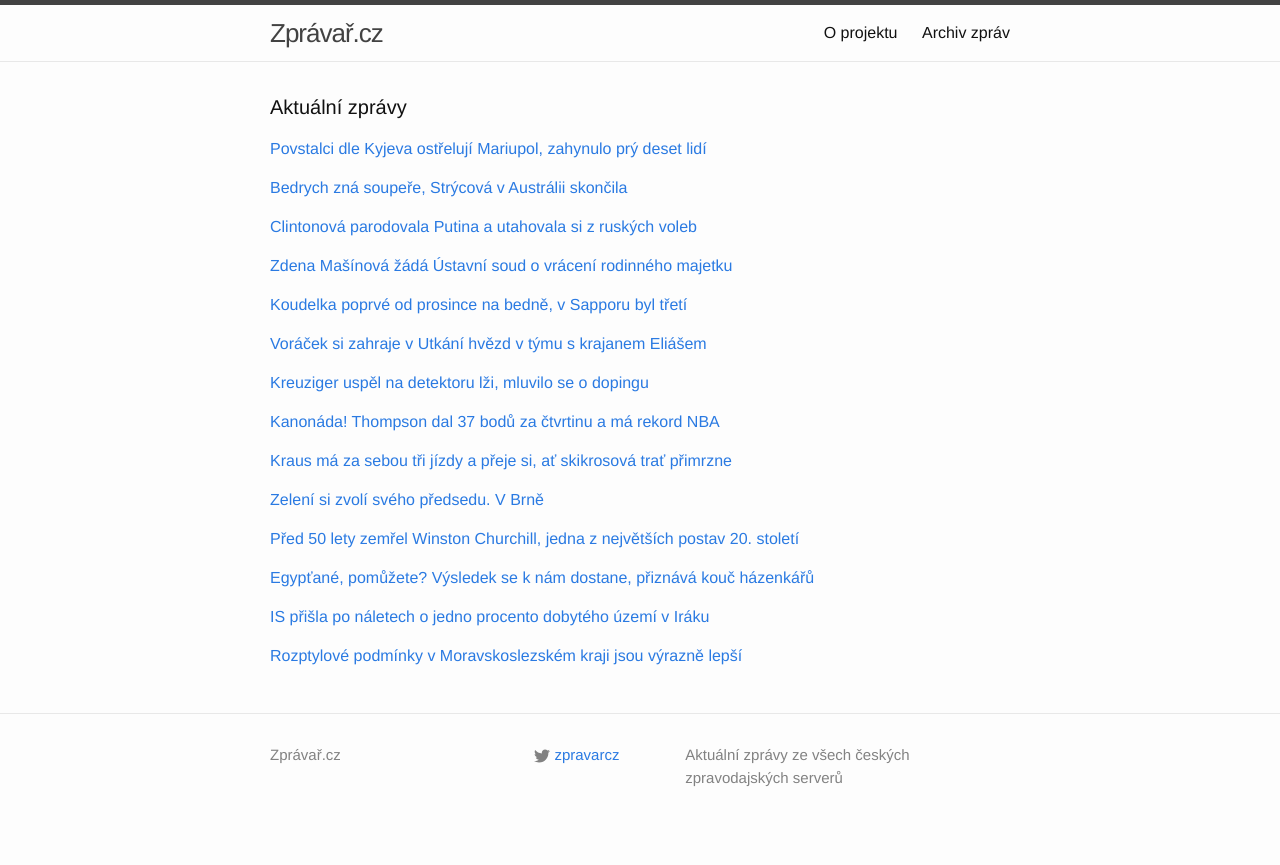
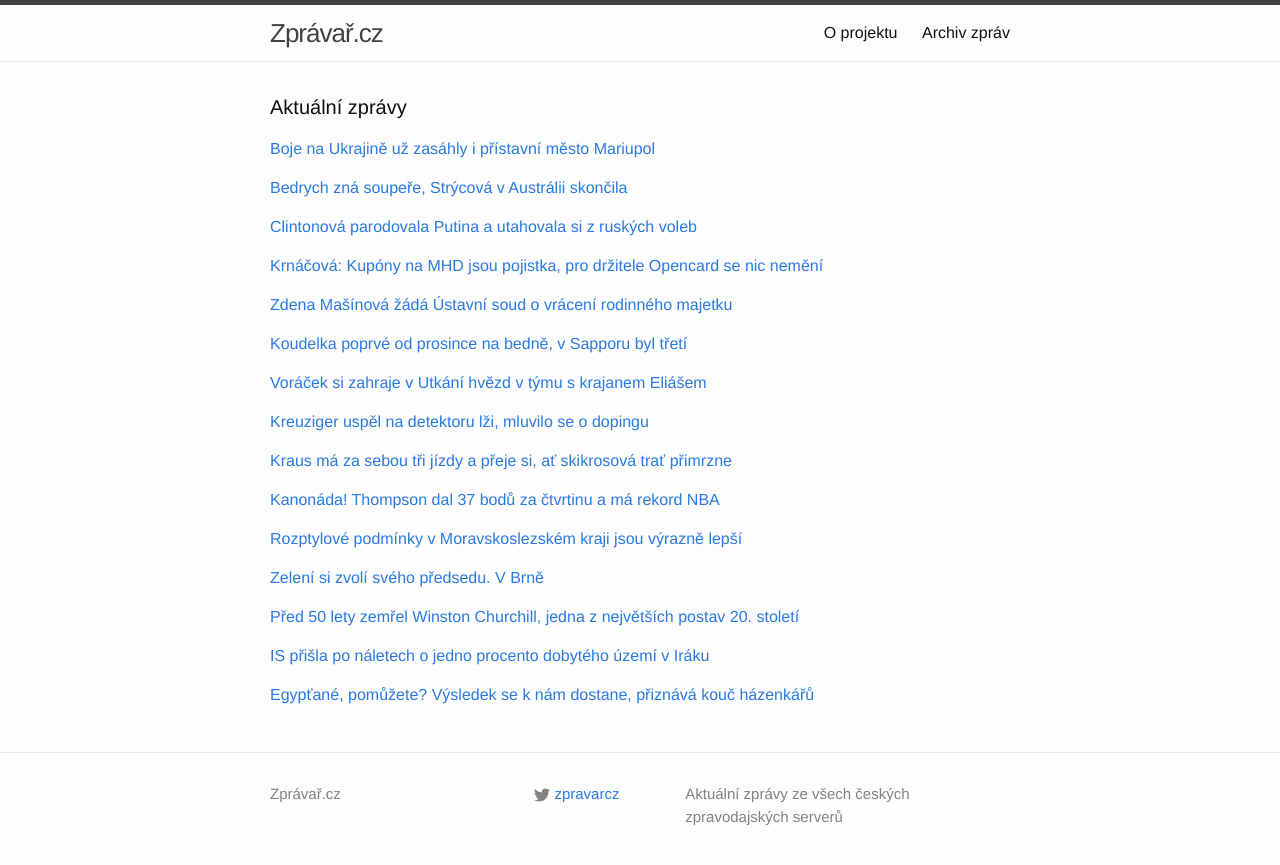
Before and after one commit to adliska/zpravar, a Jekyll site: the page built from index.html, in a window 1280 px wide. Shown: the top 865 px of the page. Built offline with Jekyll 4.4.1, drawn with Linux system fonts in a browser that asks for light colours; some of the changed lines change nothing that is shown.

Commit message:
zpravar news update

```diff
--- a/index.html
+++ b/index.html
@@ -5,9 +5,11 @@ layout: default
 <div class="home">
     <h1 class="page-heading">Aktuální zprávy</h1>
 
-<p><a href="javascript:;" onclick="toggle_visibility('zpravy0')">Povstalci dle Kyjeva ostřelují Mariupol, zahynulo prý deset lidí</a></p>
+<p><a href="javascript:;" onclick="toggle_visibility('zpravy0')">Boje na Ukrajině už zasáhly i přístavní město Mariupol</a></p>
 <div id="zpravy0" style="display:none">
 <ul>
+<li><a href=http://www.rozhlas.cz/_zprava/boje-na-ukrajine-uz-zasahly-i-pristavni-mesto-mariupol--1447536>Boje na Ukrajině už zasáhly i přístavní město Mariupol - www.rozhlas.cz</a></li>
+<li><a href=http://www.ceskatelevize.cz/ct24/svet/299315-mrtvi-v-primorskem-mariupolu-mesto-maji-ostrelovat-povstalci/>Mrtví v přímořském Mariupolu, město mají ostřelovat povstalci - www.ceskatelevize.cz</a></li>
 <li><a href=http://www.ceskenoviny.cz/zpravy/zpravy/povstalci-dle-kyjeva-ostreluji-mariupol-zahynulo-pry-deset-lidi/1172871>Povstalci dle Kyjeva ostřelují Mariupol, zahynulo prý deset lidí - www.ceskenoviny.cz</a></li>
 <li><a href=http://www.rozhlas.cz/_zprava/pri-ostrelovani-mariupolu-zahynulo-nejmene-10-osob--1447536>Při ostřelování Mariupolu zahynulo nejméně 10 osob - www.rozhlas.cz</a></li>
 <li><a href=http://echo24.cz/a/wBNEx>Boje na Ukrajině dál zesílily, povstalci ostřelují Mariupol - echo24.cz</a></li>
@@ -43,8 +45,19 @@ layout: default
 <li><a href=http://www.lidovky.cz/clintonova-zertovala-na-ucet-putina-a-ruskych-voleb-fyu-/zpravy-svet.aspx?c=A150124_072653_lide_mct>Clintonová žertovala na účet Putina a ruských voleb  - www.lidovky.cz</a></li>
 <li><a href=http://zpravy.idnes.cz/clintonova-parodovala-putina-d2b-/zahranicni.aspx?c=A150124_070934_zahranicni_cen>Clintonová parodovala Putina, opřela se do jeho prezidentské rošády - zpravy.idnes.cz</a></li>
 </ul>
-</div><p><a href="javascript:;" onclick="toggle_visibility('zpravy3')">Zdena Mašínová žádá Ústavní soud o vrácení rodinného majetku</a></p>
+</div><p><a href="javascript:;" onclick="toggle_visibility('zpravy3')">Krnáčová: Kupóny na MHD jsou pojistka, pro držitele Opencard se nic nemění</a></p>
 <div id="zpravy3" style="display:none">
+<ul>
+<li><a href=http://domaci.ihned.cz/c1-63431420-krnacova-praha-mhd-opencard-papirove-kupony-zruseni>Krnáčová: Kupóny na MHD jsou pojistka, pro držitele Opencard se nic nemění - domaci.ihned.cz</a></li>
+<li><a href=http://echo24.cz/a/igJQK>Krnáčová mírní kritku: Papírové kupony na MHD jsou jen záložní řešení - echo24.cz</a></li>
+<li><a href=http://www.ceskatelevize.cz/ct24/regiony/299316-primatorka-mirni-plany-s-papirovymi-kupony-maji-byt-jen-zalozni/>Primátorka mírní plány s papírovými kupony, mají být jen záložní - www.ceskatelevize.cz</a></li>
+<li><a href=http://zpravy.aktualne.cz/regiony/praha/papirove-kupony-na-mhd-jsou-jen-zaloha-uklidnuje-krnacova/r~0325371ea3b711e4aff10025900fea04/>Papírové kupony na MHD jsou jen záloha, uklidňuje Krnáčová - zpravy.aktualne.cz</a></li>
+<li><a href=http://praha.idnes.cz/kupony-na-hromadnou-dopravu-praha-drv-/praha-zpravy.aspx?c=A150124_111947_praha-zpravy_mav>Krnáčová: Pro držitele Opencard se nic nemění, papír je záložní řešení - praha.idnes.cz</a></li>
+<li><a href=http://www.ceskenoviny.cz/zpravy/zpravy/papirove-kupony-na-mhd-jsou-jen-zalozni-reseni-uvedla-krnacova/1172880>Papírové kupony na MHD jsou jen záložní řešení, uvedla Krnáčová - www.ceskenoviny.cz</a></li>
+<li><a href=http://zpravy.e15.cz/byznys/doprava-a-logistika/papirove-kupony-na-mhd-jsou-jen-zalozni-reseni-tvrdi-krnacova-1156036>Papírové kupony na MHD jsou jen záložní řešení, tvrdí Krnáčová - zpravy.e15.cz</a></li>
+</ul>
+</div><p><a href="javascript:;" onclick="toggle_visibility('zpravy4')">Zdena Mašínová žádá Ústavní soud o vrácení rodinného majetku</a></p>
+<div id="zpravy4" style="display:none">
 <ul>
 <li><a href=http://www.denik.cz/z_domova/zdena-masinova-zada-ustavni-soud-o-vraceni-rodinneho-majetku-20150124.html>Zdena Mašínová žádá Ústavní soud o vrácení rodinného majetku - www.denik.cz</a></li>
 <li><a href=http://zpravy.e15.cz/domaci/udalosti/sestra-bratru-masinu-nevzdava-boj-o-majetek-obrati-se-na-ustavni-soud-1156022>Sestra bratrů Mašínů nevzdává boj o majetek, obrátí se na Ústavní soud - zpravy.e15.cz</a></li>
@@ -53,8 +66,8 @@ layout: default
 <li><a href=http://zpravy.aktualne.cz/domaci/sestra-bratri-masinu-zene-boj-o-majetek-k-ustavnimu-soudu/r~395f8c9aa3a211e490f70025900fea04/>Sestra bratří Mašínů žene boj o majetek k Ústavnímu soudu - zpravy.aktualne.cz</a></li>
 <li><a href=http://www.rozhlas.cz/_zprava/zdena-masinova-nevzdava-boj-o-rodinny-statek-v-losanech-podala-ustavni-stiznost--1447484>Zdena Mašínová nevzdává boj o rodinný statek v Lošanech. Podala ústavní stížnost - www.rozhlas.cz</a></li>
 </ul>
-</div><p><a href="javascript:;" onclick="toggle_visibility('zpravy4')">Koudelka poprvé od prosince na bedně, v Sapporu byl třetí</a></p>
-<div id="zpravy4" style="display:none">
+</div><p><a href="javascript:;" onclick="toggle_visibility('zpravy5')">Koudelka poprvé od prosince na bedně, v Sapporu byl třetí</a></p>
+<div id="zpravy5" style="display:none">
 <ul>
 <li><a href=http://sport.aktualne.cz/koudelka-poprve-od-prosince-na-bedne-v-sapporu-byl-treti/r~3d5d4518a3ab11e4b98c002590604f2e/>Koudelka poprvé od prosince na bedně, v Sapporu byl třetí - sport.aktualne.cz</a></li>
 <li><a href=http://www.tyden.cz/rubriky/sport/zimni-sporty/koudelka-se-vratil-na-bednu-v-japonsku-doletl-na-treti-misto_331226.html>Koudelka se vrátil na \"bednu\", v Japonsku dolétl na třetí místo - www.tyden.cz</a></li>
@@ -63,8 +76,8 @@ layout: default
 <li><a href=http://sport.idnes.cz/skoky-na-lyzich-sapporo-svetovy-pohar-dh7-/lyzovani.aspx?c=A150124_094844_lyzovani_rou>Skokan na lyžích Koudelka je po prvním kole v Sapporu pátý - sport.idnes.cz</a></li>
 <li><a href=http://www.sportovninoviny.cz/zpravy/koudelka-je-paty-po-prvnim-kole-skoku-v-sapporu/1172861>Koudelka je pátý po prvním kole skoků v Sapporu - www.sportovninoviny.cz</a></li>
 </ul>
-</div><p><a href="javascript:;" onclick="toggle_visibility('zpravy5')">Voráček si zahraje v Utkání hvězd v týmu s krajanem Eliášem</a></p>
-<div id="zpravy5" style="display:none">
+</div><p><a href="javascript:;" onclick="toggle_visibility('zpravy6')">Voráček si zahraje v Utkání hvězd v týmu s krajanem Eliášem</a></p>
+<div id="zpravy6" style="display:none">
 <ul>
 <li><a href=http://hokej.idnes.cz/hokej-nhl-all-star-game-0b2-/nhl.aspx?c=A150124_101904_nhl_rou>Voráček si zahraje v Utkání hvězd v týmu s krajanem Eliášem - hokej.idnes.cz</a></li>
 <li><a href=http://www.denik.cz/hokej/voracek-si-v-utkani-hvezd-nhl-zahraje-s-eliasem-proti-nastoupi-vrbata-20150124.html>Voráček si v Utkání hvězd NHL zahraje s Eliášem, proti nastoupí Vrbata - www.denik.cz</a></li>
@@ -72,22 +85,14 @@ layout: default
 <li><a href=http://sport.aktualne.cz/utkani-hvezd-po-trech-letech-v-columbusu-budou-i-ctyri-cesi/r~d1b37a4ea39111e49e4b0025900fea04/>Utkání hvězd po třech letech. V Columbusu budou i čtyři Češi - sport.aktualne.cz</a></li>
 <li><a href=http://www.tyden.cz/rubriky/sport/hokej/nhl/konecne-all-star-game-se-vraci-po-trech-letech-i-se-ctyrmi-cechy_331195.html>Konečně! All Star Game se vrací po třech letech i se čtyřmi Čechy - www.tyden.cz</a></li>
 </ul>
-</div><p><a href="javascript:;" onclick="toggle_visibility('zpravy6')">Kreuziger uspěl na detektoru lži, mluvilo se o dopingu</a></p>
-<div id="zpravy6" style="display:none">
+</div><p><a href="javascript:;" onclick="toggle_visibility('zpravy7')">Kreuziger uspěl na detektoru lži, mluvilo se o dopingu</a></p>
+<div id="zpravy7" style="display:none">
 <ul>
 <li><a href=http://www.tyden.cz/rubriky/sport/ostatni-sporty/kreuziger-uspel-na-detektoru-lzi-mluvilo-se-o-dopingu_331220.html>Kreuziger uspěl na detektoru lži, mluvilo se o dopingu - www.tyden.cz</a></li>
 <li><a href=http://www.denik.cz/ostatni_sport/kauza-kreuziger-graduje-cesky-cyklista-sel-i-na-detektor-lzi-20150124.html>Kauza Kreuziger graduje. Český cyklista šel i na detektor lži - www.denik.cz</a></li>
 <li><a href=http://sport.aktualne.cz/kreuziger-stale-bojuje-za-ocisteni-zkusil-uz-i-detektor-lzi/r~5fe29582a39411e4b6d20025900fea04/>Kreuziger stále bojuje za očištění. Zkusil už i detektor lži - sport.aktualne.cz</a></li>
 <li><a href=http://www.sportovninoviny.cz/zpravy/kreuziger-kvuli-kauze-s-biologickym-pasem-sel-na-detektor-lzi/1172822>Kreuziger kvůli kauze s biologickým pasem šel na detektor lži - www.sportovninoviny.cz</a></li>
 <li><a href=http://sport.idnes.cz/kreuziger-a-detektor-lzi-0x3-/cyklistika.aspx?c=A150123_201139_cyklistika_tm2>Dopoval jsi někdy? Ne! Kreuziger odpovídal na detektoru lži a prošel - sport.idnes.cz</a></li>
-</ul>
-</div><p><a href="javascript:;" onclick="toggle_visibility('zpravy7')">Kanonáda! Thompson dal 37 bodů za čtvrtinu a má rekord NBA</a></p>
-<div id="zpravy7" style="display:none">
-<ul>
-<li><a href=http://sport.aktualne.cz/kanonada-thompson-dal-37-bodu-za-ctvrtinu-a-ma-rekord-nba/r~f08a8d86a3a511e4a10c0025900fea04/>Kanonáda! Thompson dal 37 bodů za čtvrtinu a má rekord NBA - sport.aktualne.cz</a></li>
-<li><a href=http://sport.idnes.cz/basketbal-nba-zpravodajstvi-dgc-/basket.aspx?c=A150124_093413_sport-basket_rou>Thompson z Golden State má rekord NBA, za jednu čtvrtinu dal 37 bodů - sport.idnes.cz</a></li>
-<li><a href=http://www.denik.cz/ostatni_sport/to-byl-vykon-thompson-vytvoril-rekord-nba-za-ctvrtinu-dal-37-bodu-20150124.html>To byl výkon! Thompson vytvořil rekord NBA, za čtvrtinu dal 37 bodů - www.denik.cz</a></li>
-<li><a href=http://www.sportovninoviny.cz/zpravy/thompson-vytvoril-rekord-nba-za-jednu-ctvrtinu-dal-37-bodu/1172859>Thompson vytvořil rekord NBA, za jednu čtvrtinu dal 37 bodů - www.sportovninoviny.cz</a></li>
 </ul>
 </div><p><a href="javascript:;" onclick="toggle_visibility('zpravy8')">Kraus má za sebou tři jízdy a přeje si, ať skikrosová trať přimrzne</a></p>
 <div id="zpravy8" style="display:none">
@@ -97,39 +102,47 @@ layout: default
 <li><a href=http://www.tyden.cz/rubriky/sport/zimni-sporty/skikrosar-kraus-chce-to-seslapnout-boule-a-prejet-nerovnosti_331193.html>Skikrosař Kraus: Chce to sešlápnout boule a přejet nerovnosti - www.tyden.cz</a></li>
 <li><a href=http://www.denik.cz/zimni_sporty/kraus-se-pred-ms-citi-dobre-zkusim-vytahnout-neco-ze-svych-zkusenosti-20150124.html>Kraus se před MS cítí dobře: Zkusím vytáhnout něco ze svých zkušeností - www.denik.cz</a></li>
 </ul>
-</div><p><a href="javascript:;" onclick="toggle_visibility('zpravy9')">Zelení si zvolí svého předsedu. V Brně</a></p>
+</div><p><a href="javascript:;" onclick="toggle_visibility('zpravy9')">Kanonáda! Thompson dal 37 bodů za čtvrtinu a má rekord NBA</a></p>
 <div id="zpravy9" style="display:none">
+<ul>
+<li><a href=http://sport.aktualne.cz/kanonada-thompson-dal-37-bodu-za-ctvrtinu-a-ma-rekord-nba/r~f08a8d86a3a511e4a10c0025900fea04/>Kanonáda! Thompson dal 37 bodů za čtvrtinu a má rekord NBA - sport.aktualne.cz</a></li>
+<li><a href=http://sport.idnes.cz/basketbal-nba-zpravodajstvi-dgc-/basket.aspx?c=A150124_093413_sport-basket_rou>Thompson z Golden State má rekord NBA, za jednu čtvrtinu dal 37 bodů - sport.idnes.cz</a></li>
+<li><a href=http://www.denik.cz/ostatni_sport/to-byl-vykon-thompson-vytvoril-rekord-nba-za-ctvrtinu-dal-37-bodu-20150124.html>To byl výkon! Thompson vytvořil rekord NBA, za čtvrtinu dal 37 bodů - www.denik.cz</a></li>
+<li><a href=http://www.sportovninoviny.cz/zpravy/thompson-vytvoril-rekord-nba-za-jednu-ctvrtinu-dal-37-bodu/1172859>Thompson vytvořil rekord NBA, za jednu čtvrtinu dal 37 bodů - www.sportovninoviny.cz</a></li>
+</ul>
+</div><p><a href="javascript:;" onclick="toggle_visibility('zpravy10')">Rozptylové podmínky v Moravskoslezském kraji jsou výrazně lepší</a></p>
+<div id="zpravy10" style="display:none">
+<ul>
+<li><a href=http://www.ceskenoviny.cz/zpravy/zpravy/rozptylove-podminky-v-moravskoslezskem-kraji-jsou-vyrazne-lepsi/1172831>Rozptylové podmínky v Moravskoslezském kraji jsou výrazně lepší - www.ceskenoviny.cz</a></li>
+<li><a href=http://zpravy.aktualne.cz/domaci/ovzdusi-v-olomouckem-i-zlinskem-kraji-se-zlepsilo/r~304dd15ea39b11e4b6d20025900fea04/>Ovzduší v Olomouckém i Zlínském kraji se zlepšilo - zpravy.aktualne.cz</a></li>
+<li><a href=http://www.ceskenoviny.cz/zpravy/zpravy/ovzdusi-v-olomouckem-i-zlinskem-kraji-se-jiz-vycistilo/1172831>Ovzduší v Olomouckém i Zlínském kraji se již vyčistilo - www.ceskenoviny.cz</a></li>
+</ul>
+</div><p><a href="javascript:;" onclick="toggle_visibility('zpravy11')">Zelení si zvolí svého předsedu. V Brně</a></p>
+<div id="zpravy11" style="display:none">
 <ul>
 <li><a href=http://www.denik.cz/z_domova/zeleni-si-zvoli-sveho-predsedu-v-brne-20150123-ob9l.html>Zelení si zvolí svého předsedu. V Brně - www.denik.cz</a></li>
 <li><a href=http://www.ceskenoviny.cz/zpravy/zpravy/zeleni-dnes-budou-v-brne-volit-noveho-sefa-strany/1172820>Zelení dnes budou v Brně volit nového šéfa strany - www.ceskenoviny.cz</a></li>
 <li><a href=http://www.rozhlas.cz/_zprava/zeleni-si-na-sjezdu-v-brne-zvoli-noveho-predsedu-a-mozna-nejen-jednoho--1447490>Zelení si na sjezdu v Brně zvolí nového předsedu. A možná nejen jednoho - www.rozhlas.cz</a></li>
 </ul>
-</div><p><a href="javascript:;" onclick="toggle_visibility('zpravy10')">Před 50 lety zemřel Winston Churchill, jedna z největších postav 20. století</a></p>
-<div id="zpravy10" style="display:none">
+</div><p><a href="javascript:;" onclick="toggle_visibility('zpravy12')">Před 50 lety zemřel Winston Churchill, jedna z největších postav 20. století</a></p>
+<div id="zpravy12" style="display:none">
 <ul>
 <li><a href=http://www.rozhlas.cz/_zprava/pred-50-lety-zemrel-winston-churchill-jedna-z-nejvetsich-postav-20-stoleti--1447491>Před 50 lety zemřel Winston Churchill, jedna z největších postav 20. století - www.rozhlas.cz</a></li>
 <li><a href=http://technet.idnes.cz/churchill-hitler-0ep-/vojenstvi.aspx?c=A150123_170640_vojenstvi_kuz>Za den vypil láhev whisky, kouřil, nenáviděl sport a zachránil Británii - technet.idnes.cz</a></li>
 <li><a href=http://echo24.cz/a/wQ99j>Churchillův život s minimem přátel a tisíci nepřátel - echo24.cz</a></li>
 </ul>
-</div><p><a href="javascript:;" onclick="toggle_visibility('zpravy11')">Egypťané, pomůžete? Výsledek se k nám dostane, přiznává kouč házenkářů</a></p>
-<div id="zpravy11" style="display:none">
+</div><p><a href="javascript:;" onclick="toggle_visibility('zpravy13')">IS přišla po náletech o jedno procento dobytého území v Iráku </a></p>
+<div id="zpravy13" style="display:none">
+<ul>
+<li><a href=http://www.novinky.cz/zahranicni/blizky-a-stredni-vychod/359689-is-prisla-po-naletech-o-jedno-procento-dobyteho-uzemi-v-iraku.html>IS přišla po náletech o jedno procento dobytého území v Iráku  - www.novinky.cz</a></li>
+<li><a href=http://zpravy.aktualne.cz/zahranici/islamiste-v-iraku-ztratili-jen-procento-uzemi-priznaly-usa/r~916c5d9aa39411e4ab15002590604f2e/>Islamisté v Iráku ztratili jen procento území, přiznaly USA - zpravy.aktualne.cz</a></li>
+<li><a href=http://zpravy.idnes.cz/nalety-pripravily-islamsky-stat-o-jedno-procento-uzemi-pj9-/zahranicni.aspx?c=A150124_074147_zahranicni_cen>Na dva tisíce náletů připravilo Islámský stát o jediné procento území - zpravy.idnes.cz</a></li>
+</ul>
+</div><p><a href="javascript:;" onclick="toggle_visibility('zpravy14')">Egypťané, pomůžete? Výsledek se k nám dostane, přiznává kouč házenkářů</a></p>
+<div id="zpravy14" style="display:none">
 <ul>
 <li><a href=http://sport.idnes.cz/hazena-ms-katar-2015-cesko-egypt-island-dv5-/hazena.aspx?c=A150123_135805_hazena_mne>Egypťané, pomůžete? Výsledek se k nám dostane, přiznává kouč házenkářů - sport.idnes.cz</a></li>
 <li><a href=http://www.rozhlas.cz/_zprava/cesti-hazenkari-chteji-na-ms-porazit-alzirsko-bez-ohledu-na-vysledek-egypta--1447507>Čeští házenkáři chtějí na MS porazit Alžírsko bez ohledu na výsledek Egypta  - www.rozhlas.cz</a></li>
 <li><a href=http://www.sportovninoviny.cz/zpravy/hazenkari-k-postupu-musi-zdolat-alzirsko-a-take-fandit-egyptu/1172621>Házenkáři k postupu musí zdolat Alžírsko a také fandit Egyptu - www.sportovninoviny.cz</a></li>
 </ul>
-</div><p><a href="javascript:;" onclick="toggle_visibility('zpravy12')">IS přišla po náletech o jedno procento dobytého území v Iráku </a></p>
-<div id="zpravy12" style="display:none">
-<ul>
-<li><a href=http://www.novinky.cz/zahranicni/blizky-a-stredni-vychod/359689-is-prisla-po-naletech-o-jedno-procento-dobyteho-uzemi-v-iraku.html>IS přišla po náletech o jedno procento dobytého území v Iráku  - www.novinky.cz</a></li>
-<li><a href=http://zpravy.aktualne.cz/zahranici/islamiste-v-iraku-ztratili-jen-procento-uzemi-priznaly-usa/r~916c5d9aa39411e4ab15002590604f2e/>Islamisté v Iráku ztratili jen procento území, přiznaly USA - zpravy.aktualne.cz</a></li>
-<li><a href=http://zpravy.idnes.cz/nalety-pripravily-islamsky-stat-o-jedno-procento-uzemi-pj9-/zahranicni.aspx?c=A150124_074147_zahranicni_cen>Na dva tisíce náletů připravilo Islámský stát o jediné procento území - zpravy.idnes.cz</a></li>
-</ul>
-</div><p><a href="javascript:;" onclick="toggle_visibility('zpravy13')">Rozptylové podmínky v Moravskoslezském kraji jsou výrazně lepší</a></p>
-<div id="zpravy13" style="display:none">
-<ul>
-<li><a href=http://www.ceskenoviny.cz/zpravy/zpravy/rozptylove-podminky-v-moravskoslezskem-kraji-jsou-vyrazne-lepsi/1172831>Rozptylové podmínky v Moravskoslezském kraji jsou výrazně lepší - www.ceskenoviny.cz</a></li>
-<li><a href=http://zpravy.aktualne.cz/domaci/ovzdusi-v-olomouckem-i-zlinskem-kraji-se-zlepsilo/r~304dd15ea39b11e4b6d20025900fea04/>Ovzduší v Olomouckém i Zlínském kraji se zlepšilo - zpravy.aktualne.cz</a></li>
-<li><a href=http://www.ceskenoviny.cz/zpravy/zpravy/ovzdusi-v-olomouckem-i-zlinskem-kraji-se-jiz-vycistilo/1172831>Ovzduší v Olomouckém i Zlínském kraji se již vyčistilo - www.ceskenoviny.cz</a></li>
-</ul>
 </div></div>
```
